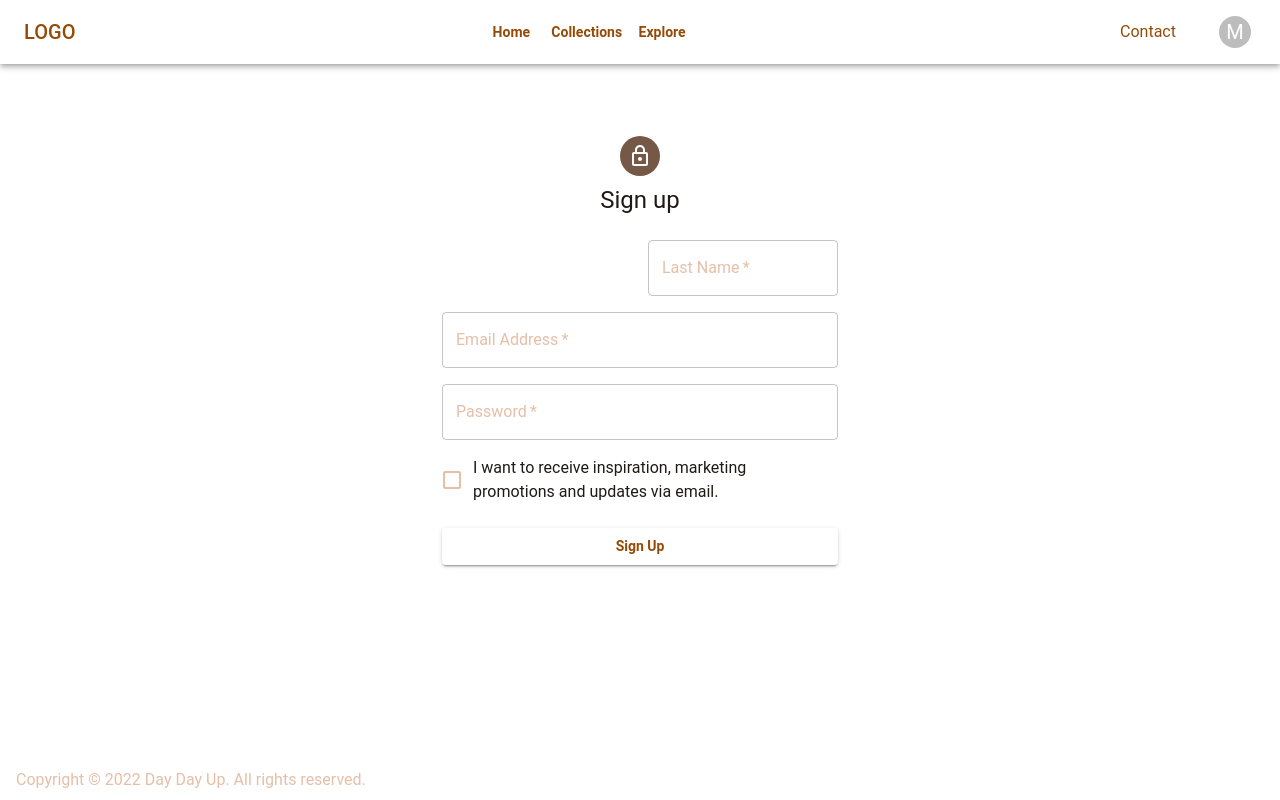
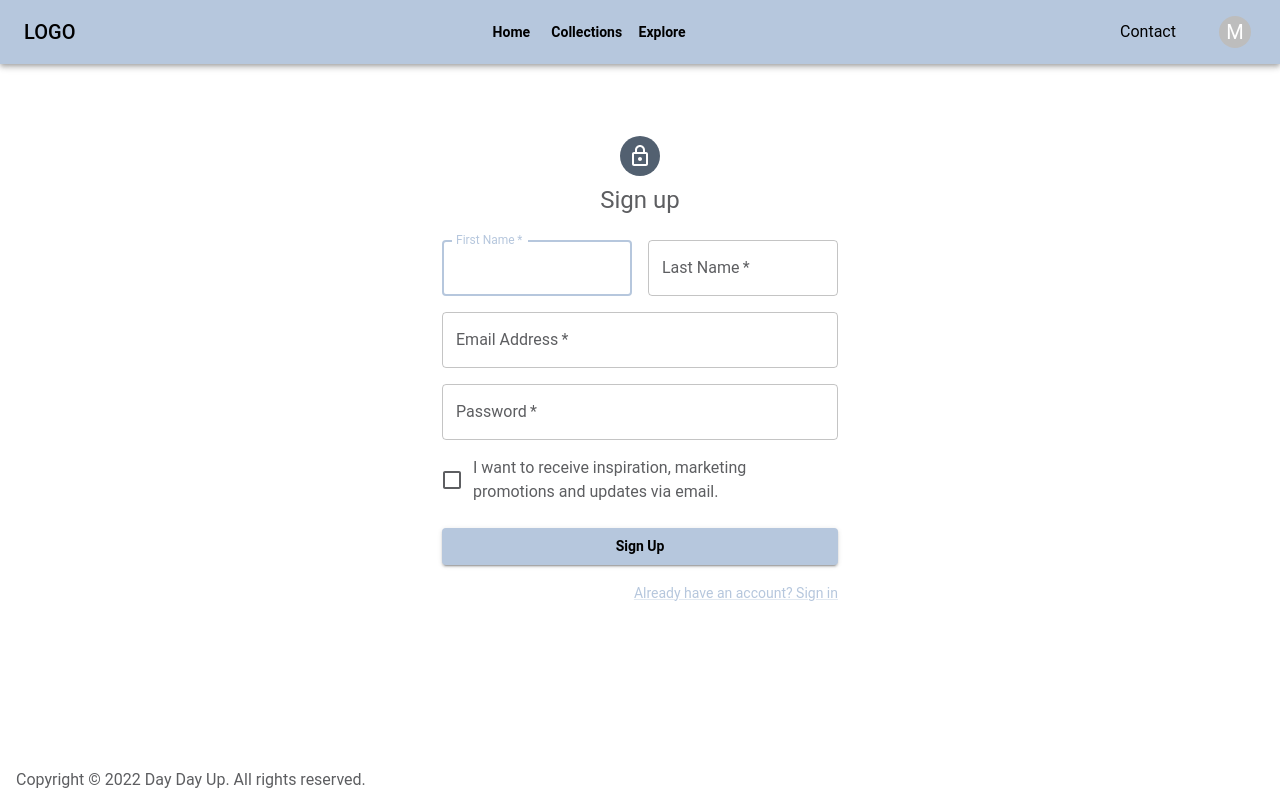
Before and after one commit to thegauraw/9900-book-readers-network, a React (Create React App) app in the folder frontend/: page /sign-up in a window 1280 px wide. Built offline with nearby package versions, Linux system fonts and the light colour scheme.

Commit message:
OT9900-74 Update theme and clean code

```diff
--- a/frontend/src/components/App.tsx
+++ b/frontend/src/components/App.tsx
@@ -1,4 +1,3 @@
-import CssBaseline from '@mui/material/CssBaseline';
 import React from 'react';
 import { BrowserRouter as Router, Routes, Route, Link } from 'react-router-dom';
 
@@ -11,13 +10,11 @@ const App: React.FC = () => {
   return (
     <AppProvider value={globalParas}>
       <Router>
-        <CssBaseline>
-          <Header></Header>
-          <Routes>
-            <Route path="/sign-up" element={<RegisterPage />}/>
-          </Routes>
-          <Copyright sx={{ mt: 5 }} />
-        </CssBaseline>
+        <Header></Header>
+        <Routes>
+          <Route path="/sign-up" element={<RegisterPage />}/>
+        </Routes>
+        <Copyright sx={{ mt: 5 }} />
       </Router>
     </AppProvider>
   );
--- a/frontend/src/index.tsx
+++ b/frontend/src/index.tsx
@@ -1,14 +1,18 @@
 import React from 'react';
 import ReactDOM from 'react-dom';
-import './index.css';
-import App from './components/App';
 import { ThemeProvider } from '@mui/material/styles';
 import theme from './theme';
+import CssBaseline from '@mui/material/CssBaseline';
+
+import App from './components/App';
+import './index.css';
 
 ReactDOM.render(
   <React.StrictMode>
     <ThemeProvider theme={theme}>
-      <App />
+      <CssBaseline>
+        <App />
+      </CssBaseline>
     </ThemeProvider>
   </React.StrictMode>,
   document.getElementById('root')
--- a/frontend/src/pages/RegisterPage.tsx
+++ b/frontend/src/pages/RegisterPage.tsx
@@ -1,12 +1,7 @@
-
-import { ThemeProvider } from '@mui/styles';
-import { createTheme } from '@mui/material';
-import { Container, CssBaseline, Box, Avatar, Typography, Grid, TextField, FormControlLabel, Checkbox, Button, Link } from '@mui/material';
+import { Container, Box, Avatar, Typography, Grid, TextField, FormControlLabel, Checkbox, Button, Link } from '@mui/material';
 import LockOutlinedIcon from '@mui/icons-material/LockOutlined';
 
 import React from 'react';
-
-const theme = createTheme();
 
 const RegisterPage: React.FC = () => {
 
@@ -23,9 +18,7 @@ const RegisterPage: React.FC = () => {
   console.log('Comming to Sign-Up page');
 
   return (
-    <ThemeProvider theme={theme}>
     <Container component="main" maxWidth="xs">
-        <CssBaseline />
       <Box
         sx={{
           marginTop: 8,
@@ -109,7 +102,6 @@ const RegisterPage: React.FC = () => {
         </Box>
       </Box>
     </Container>
-    </ThemeProvider>
   );
 };
 
--- a/frontend/src/theme.ts
+++ b/frontend/src/theme.ts
@@ -4,11 +4,11 @@ const theme = createTheme({
   palette: {
     mode: 'light',
     primary: {
-      main: '#FFFFFF',
-      contrastText: '#954A05',
+      main: '#B6C7DD',
+      contrastText: '#000',
     },
     secondary: {
-      main: '#755846',
+      main: '#526070',
       contrastText: '#FFFFFF',
     },
     error: {
@@ -19,12 +19,12 @@ const theme = createTheme({
     },
     background: {
       default: '#FFFFFF',
-      paper: '#FFEDE2',
+      paper: '#B6C7DD',
     },
     text: {
-      primary: '#201A17',
-      secondary: '#E5BFA8',
-      disabled: '#84746A',
+      primary: '#5D5E61',
+      secondary: '#5D5E61',
+      disabled: '#5D5E61',
     },
     action: {
       active: '#000',
```
Lines whose indentation alone changed are shown as unchanged.
